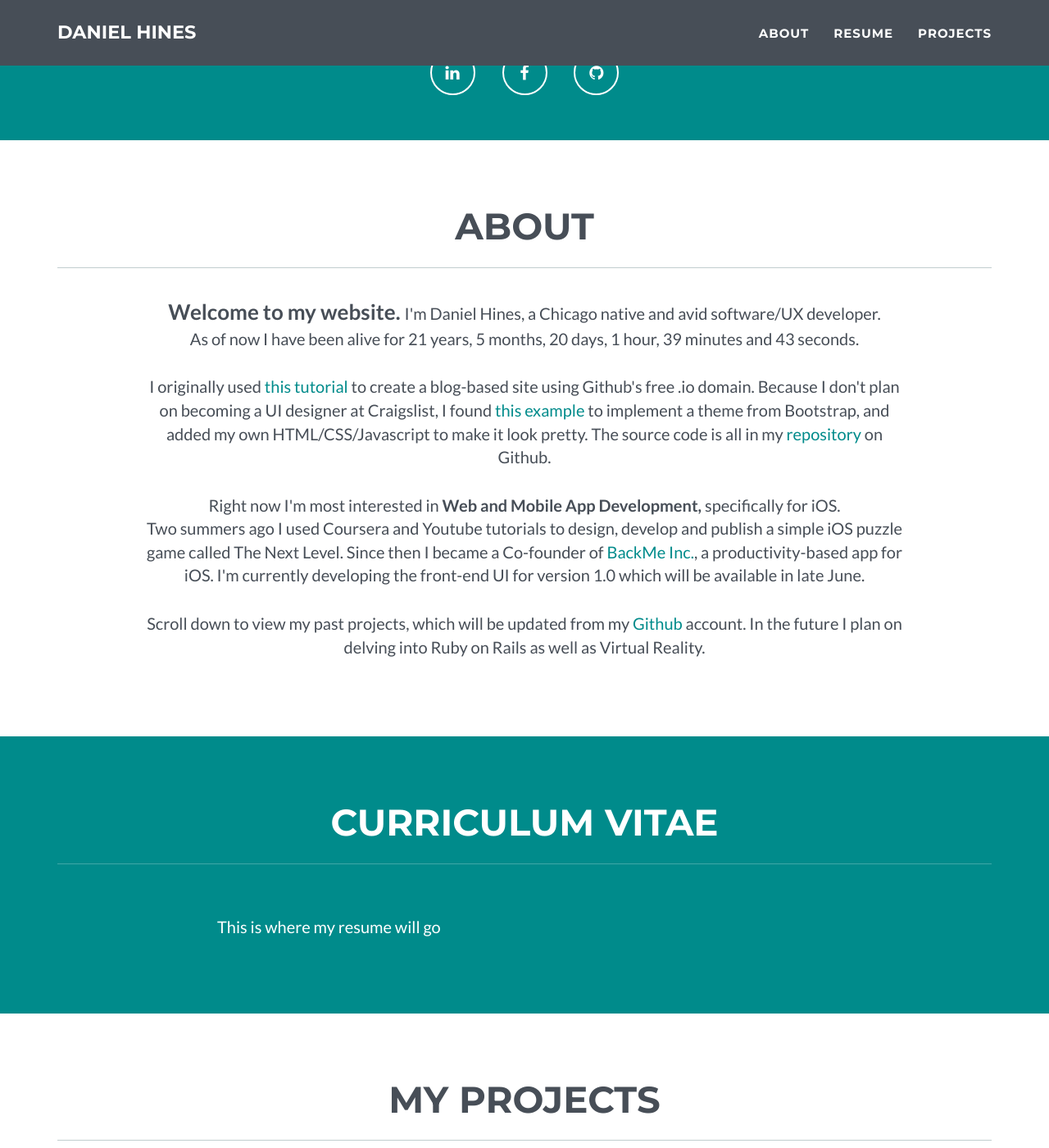
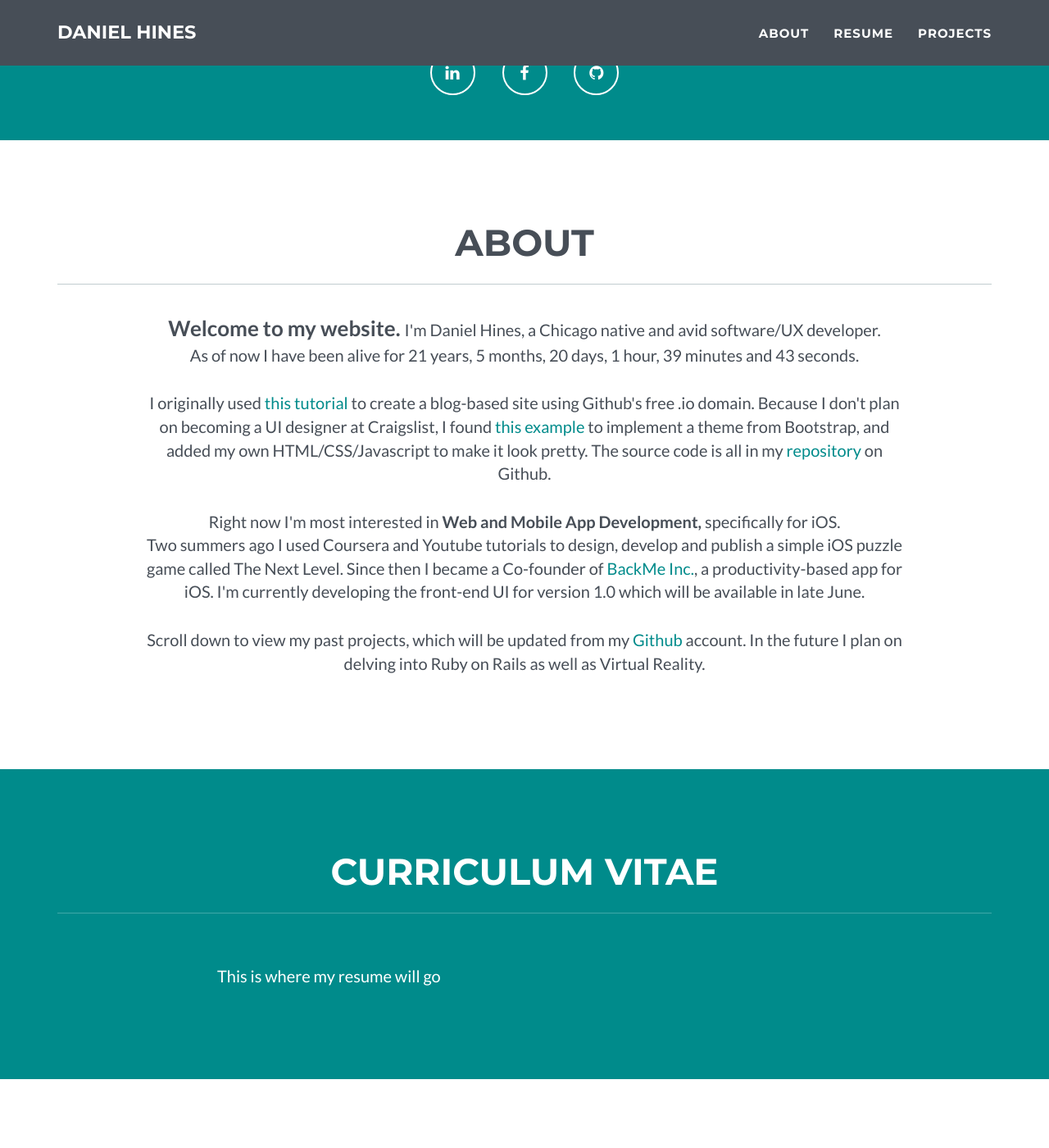
Before and after one commit to danielchines/danielchines.github.io, a Jekyll site: the page built from index.html, in a window 1280 px wide and 1400 px high, scrolled down 652 px. Shown: the whole window at 82% size. Built offline with Jekyll 4.4.1, drawn with Linux system fonts in a browser that asks for light colours.

Commit message:
Update main.css

```diff
--- a/_includes/css/main.css
+++ b/_includes/css/main.css
@@ -166,7 +166,7 @@ header .header-col {
 }
 
 section {
-    padding: 80px 0;
+    padding: 100px 0;
 }
 
 section.white {
```
